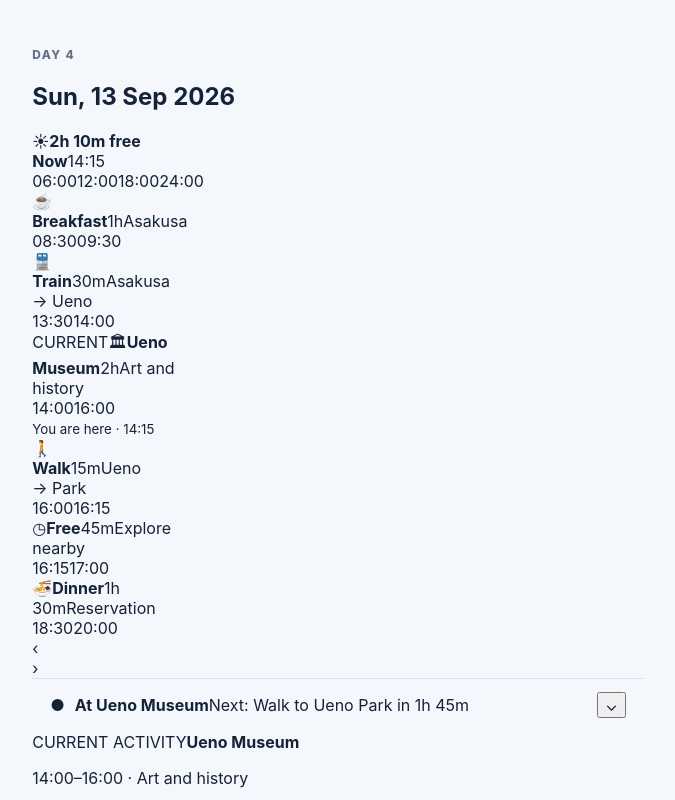
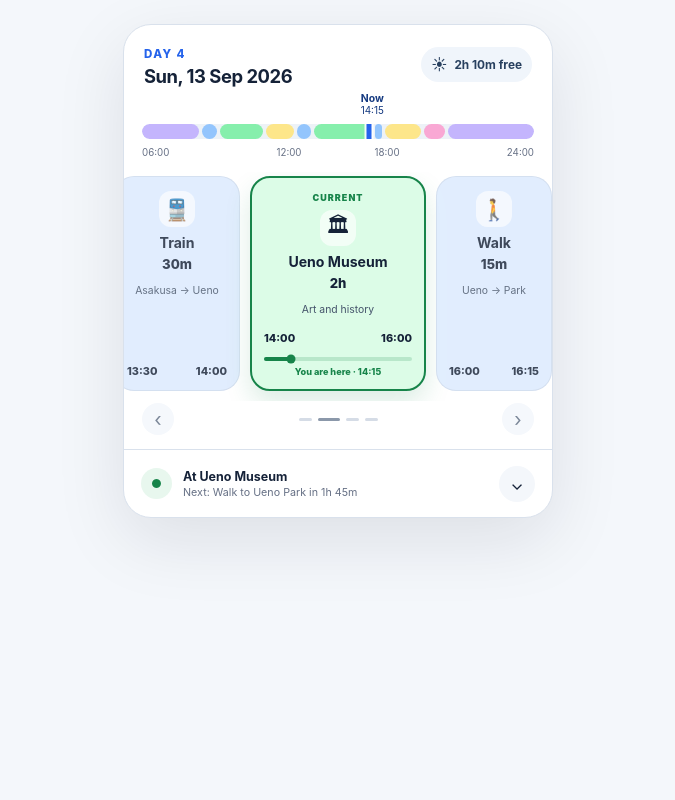
Before and after one commit to brijbh/ullalu, a Next.js app: page / in a window 1280 px wide. Shown: the top 800 px of the page, without its empty margins (302-977 px from the left). Built offline with nearby package versions, Linux system fonts and the light colour scheme.

Commit message:
feat: style calendar-style expandable day card

```diff
--- a/app/globals.css
+++ b/app/globals.css
@@ -6,13 +6,14 @@
   --border: #d9e1ec;
   --travel: #dbeafe;
   --travel-strong: #2563eb;
+  --activity: #dcfce7;
+  --activity-strong: #17844a;
   --free: #fef3c7;
-  --free-strong: #b7791f;
+  --reservation: #fde2ee;
+  --reservation-strong: #be185d;
   --rest: #ede9fe;
   --rest-strong: #6d28d9;
-  --shadow: 0 18px 60px rgba(15, 23, 42, 0.08);
-  --segment-min: 58px;
-  --travel-min: 112px;
+  --shadow: 0 22px 70px rgba(15, 23, 42, 0.10);
 }
 
 * {
@@ -43,401 +44,507 @@
 
 .page-shell {
   min-height: 100vh;
-  padding: 24px 14px 40px;
+  padding: 24px 14px 48px;
   display: flex;
+  align-items: flex-start;
   justify-content: center;
 }
 
-.phone-stage {
+.calendar-card {
   width: min(100%, 430px);
+  overflow: hidden;
+  border: 1px solid var(--border);
+  border-radius: 28px;
+  background: var(--surface);
+  box-shadow: var(--shadow);
+  cursor: pointer;
+  transition: box-shadow 180ms ease, transform 180ms ease;
 }
 
-.app-header {
+.calendar-card:active {
+  transform: translateY(1px);
+}
+
+.calendar-card__header {
   display: flex;
   align-items: flex-start;
   justify-content: space-between;
   gap: 16px;
-  padding: 8px 2px 18px;
+  padding: 22px 20px 8px;
 }
 
-.eyebrow,
 .day-kicker {
   margin: 0;
-  font-size: 0.74rem;
+  color: var(--travel-strong);
+  font-size: 0.72rem;
   font-weight: 800;
   letter-spacing: 0.12em;
-  text-transform: uppercase;
 }
 
-.eyebrow {
-  color: var(--travel-strong);
+.calendar-card h1 {
+  margin: 5px 0 0;
+  font-size: 1.15rem;
+  line-height: 1.1;
+  letter-spacing: -0.025em;
 }
 
-.app-header h1,
-.day-card h2 {
-  margin: 0;
+.free-pill {
+  flex: 0 0 auto;
+  display: inline-flex;
+  align-items: center;
+  gap: 7px;
+  padding: 8px 10px;
+  border-radius: 999px;
+  background: #f0f5fb;
+  color: #28405f;
+  font-size: 0.74rem;
 }
 
-.app-header h1 {
-  margin-top: 5px;
-  font-size: clamp(1.9rem, 8vw, 2.5rem);
-  line-height: 1;
-  letter-spacing: -0.04em;
-}
-
-.subhead {
-  margin: 8px 0 0;
-  color: var(--muted);
+.free-pill > span {
   font-size: 0.95rem;
 }
 
-.icon-button,
-.chevron-button {
-  border: 0;
-  background: transparent;
-  cursor: pointer;
+.overview {
+  position: relative;
+  padding: 30px 18px 14px;
 }
 
-.icon-button {
-  min-width: 44px;
-  min-height: 44px;
-  border-radius: 999px;
-  background: #eaf0f8;
-  font-weight: 800;
-  letter-spacing: 0.08em;
+.overview__now {
+  position: absolute;
+  left: 58%;
+  top: 0;
+  display: flex;
+  flex-direction: column;
+  align-items: center;
+  color: #153a80;
+  font-size: 0.62rem;
+  line-height: 1.05;
+  transform: translateX(-50%);
 }
 
-.day-card {
-  overflow: hidden;
-  border: 1px solid var(--border);
-  border-radius: 24px;
-  background: var(--surface);
-  box-shadow: var(--shadow);
+.overview__now strong {
+  font-size: 0.65rem;
 }
 
-.day-card__header {
+.overview__track {
+  position: relative;
+  height: 15px;
   display: flex;
-  justify-content: space-between;
-  align-items: flex-start;
-  gap: 16px;
-  padding: 20px 20px 14px;
+  gap: 3px;
+  overflow: hidden;
+  border-radius: 999px;
+  background: #edf2f7;
 }
 
-.day-kicker {
-  color: var(--muted);
+.overview__segment {
+  min-width: 3px;
+  border-radius: 999px;
 }
 
-.day-card h2 {
-  margin-top: 5px;
-  font-size: 1.1rem;
-  letter-spacing: -0.02em;
+.overview__segment--travel {
+  background: #93c5fd;
 }
 
-.day-badge {
-  flex: 0 0 auto;
-  padding: 7px 10px;
-  border-radius: 999px;
-  background: #eff4fa;
-  color: #40516b;
-  font-size: 0.76rem;
-  font-weight: 700;
+.overview__segment--activity {
+  background: #86efac;
 }
 
-.day-strip {
-  display: flex;
-  align-items: stretch;
-  gap: 6px;
-  overflow-x: auto;
-  padding: 6px 14px 16px;
-  scrollbar-width: none;
+.overview__segment--free {
+  background: #fde68a;
 }
 
-.day-strip::-webkit-scrollbar {
+.overview__segment--reservation {
+  background: #f9a8d4;
+}
+
+.overview__segment--rest {
+  background: #c4b5fd;
+}
+
+.overview__marker {
+  position: absolute;
+  left: 58%;
+  top: -4px;
+  width: 5px;
+  height: 23px;
+  border-radius: 999px;
+  background: var(--travel-strong);
+  box-shadow: 0 0 0 2px rgba(255, 255, 255, 0.9);
+  transform: translateX(-50%);
+}
+
+.overview__hours {
+  margin-top: 8px;
+  display: grid;
+  grid-template-columns: repeat(4, 1fr);
+  color: var(--muted);
+  font-size: 0.61rem;
+}
+
+.overview__hours span:nth-child(2),
+.overview__hours span:nth-child(3) {
+  text-align: center;
+}
+
+.overview__hours span:last-child {
+  text-align: right;
+}
+
+.focus-strip {
+  overflow-x: auto;
+  padding: 4px 0 10px;
+  cursor: grab;
+  scrollbar-width: none;
+  overscroll-behavior-x: contain;
+  scroll-snap-type: x proximity;
+}
+
+.focus-strip:active {
+  cursor: grabbing;
+}
+
+.focus-strip::-webkit-scrollbar {
   display: none;
 }
 
-.segment {
-  flex-basis: var(--segment-min);
-  min-width: var(--segment-min);
-  min-height: 176px;
-  padding: 11px 9px;
-  border-radius: 16px;
+.focus-strip__rail {
+  width: max-content;
+  display: flex;
+  align-items: stretch;
+  gap: 10px;
+  padding-inline: calc((100vw - 176px) / 2);
+}
+
+.focus-segment {
+  flex: 0 0 auto;
+  min-height: 214px;
+  padding: 14px 12px 12px;
   border: 1px solid rgba(15, 23, 42, 0.08);
+  border-radius: 20px;
   display: flex;
   flex-direction: column;
-  flex-shrink: 1;
+  align-items: center;
+  text-align: center;
+  scroll-snap-align: center;
+  transition: opacity 160ms ease, box-shadow 160ms ease, border-color 160ms ease;
 }
 
-.segment--travel {
-  flex-basis: var(--travel-min);
-  min-width: var(--travel-min);
+.focus-segment--travel {
   background: var(--travel);
 }
 
-.segment--free {
+.focus-segment--activity {
+  background: var(--activity);
+}
+
+.focus-segment--free {
   background: var(--free);
 }
 
-.segment--rest {
+.focus-segment--reservation {
+  background: var(--reservation);
+}
+
+.focus-segment--rest {
   background: var(--rest);
 }
 
-.travel-segment,
-.standard-segment {
-  width: 100%;
-  min-width: 0;
-  min-height: 100%;
+.focus-segment:not(.focus-segment--current) {
+  opacity: 0.82;
 }
 
-.travel-segment {
-  display: flex;
-  flex: 1;
-  flex-direction: column;
-  justify-content: center;
+.focus-segment--current {
+  position: relative;
+  border: 2px solid var(--activity-strong);
+  box-shadow: 0 12px 26px rgba(23, 132, 74, 0.15);
 }
 
-.travel-segment__identity {
+.focus-segment__current-label {
+  margin-bottom: 7px;
+  color: var(--activity-strong);
+  font-size: 0.56rem;
+  font-weight: 900;
+  letter-spacing: 0.12em;
+}
+
+.focus-segment__icon {
+  display: grid;
+  place-items: center;
+  width: 36px;
+  height: 36px;
+  margin-bottom: 8px;
+  border-radius: 12px;
+  background: rgba(255, 255, 255, 0.65);
+  font-size: 1.3rem;
+}
+
+.focus-segment__title {
+  font-size: 0.88rem;
+  line-height: 1.1;
+}
+
+.focus-segment__duration {
+  margin-top: 5px;
+  font-size: 0.82rem;
+  font-weight: 800;
+}
+
+.focus-segment__detail {
+  margin-top: 12px;
+  color: #44536a;
+  font-size: 0.65rem;
+  line-height: 1.3;
+}
+
+.focus-segment__time {
+  width: 100%;
+  margin-top: auto;
+  padding-top: 15px;
+  display: flex;
+  justify-content: space-between;
+  gap: 8px;
+  font-size: 0.68rem;
+  font-weight: 800;
+}
+
+.activity-progress {
+  width: 100%;
+  margin-top: 12px;
+}
+
+.activity-progress__line {
+  position: relative;
+  display: block;
+  height: 4px;
+  border-radius: 999px;
+  background: rgba(23, 132, 74, 0.18);
+}
+
+.activity-progress__line::before {
+  content: "";
+  position: absolute;
+  inset: 0 auto 0 0;
+  width: 18%;
+  border-radius: inherit;
+  background: var(--activity-strong);
+}
+
+.activity-progress__line span {
+  position: absolute;
+  left: 18%;
+  top: 50%;
+  width: 9px;
+  height: 9px;
+  border-radius: 999px;
+  background: var(--activity-strong);
+  transform: translate(-50%, -50%);
+}
+
+.activity-progress small {
+  display: block;
+  margin-top: 5px;
+  color: var(--activity-strong);
+  font-size: 0.57rem;
+  font-weight: 800;
+}
+
+.swipe-hint {
+  display: grid;
+  grid-template-columns: 32px 1fr 32px;
+  align-items: center;
+  gap: 12px;
+  padding: 2px 18px 14px;
+  color: #7b8798;
+  pointer-events: none;
+}
+
+.swipe-hint > span {
+  display: grid;
+  place-items: center;
+  width: 32px;
+  height: 32px;
+  border-radius: 999px;
+  background: #f5f8fc;
+  font-size: 1.2rem;
+}
+
+.swipe-hint > div {
+  display: flex;
+  justify-content: center;
+  gap: 6px;
+}
+
+.swipe-hint i {
+  width: 13px;
+  height: 3px;
+  border-radius: 999px;
+  background: #d5dce6;
+}
+
+.swipe-hint i.is-active {
+  width: 22px;
+  background: #8b98aa;
+}
+
+.day-insight {
+  display: grid;
+  grid-template-columns: auto 1fr auto;
+  align-items: center;
+  gap: 11px;
+  min-height: 68px;
+  padding: 14px 17px;
+  border-top: 1px solid var(--border);
+}
+
+.day-insight__icon {
+  width: 31px;
+  height: 31px;
+  display: grid;
+  place-items: center;
+  border-radius: 999px;
+  background: #e8f7ee;
+  color: var(--activity-strong);
+  font-size: 0.75rem;
+}
+
+.day-insight > div {
   display: flex;
   flex-direction: column;
-  align-items: center;
-  gap: 3px;
+  gap: 2px;
   min-width: 0;
+}
+
+.day-insight strong {
+  font-size: 0.78rem;
+}
+
+.day-insight span:not(.day-insight__icon) {
+  overflow: hidden;
+  color: var(--muted);
+  font-size: 0.67rem;
+  text-overflow: ellipsis;
+  white-space: nowrap;
+}
+
+.expand-button {
+  width: 36px;
+  height: 36px;
+  border: 0;
+  border-radius: 999px;
+  display: grid;
+  place-items: center;
+  background: #f4f7fb;
+  cursor: pointer;
+  font-size: 1.05rem;
+}
+
+.expanded-panel {
+  max-height: 0;
+  overflow: hidden;
+  opacity: 0;
+  padding: 0 18px;
+  border-top: 0 solid transparent;
+  transition: max-height 260ms ease, opacity 180ms ease, padding 260ms ease, border-color 260ms ease;
+}
+
+.calendar-card--expanded .expanded-panel {
+  max-height: 420px;
+  opacity: 1;
+  padding: 17px 18px 19px;
+  border-top: 1px solid var(--border);
+}
+
+.expanded-panel__grid {
+  display: grid;
+  grid-template-columns: 1fr 1fr;
+  gap: 12px;
+}
+
+.expanded-panel__grid > div {
+  min-width: 0;
+  padding: 13px;
+  border-radius: 15px;
+  background: #f7f9fc;
+}
+
+.expanded-panel__label {
+  display: block;
+  margin-bottom: 5px;
+  color: var(--muted);
+  font-size: 0.53rem;
+  font-weight: 900;
+  letter-spacing: 0.09em;
+}
+
+.expanded-panel__grid strong {
+  display: block;
+  font-size: 0.75rem;
+}
+
+.expanded-panel__grid p {
+  margin: 4px 0 0;
+  color: var(--muted);
+  font-size: 0.63rem;
+  line-height: 1.35;
+}
+
+.day-totals {
+  margin-top: 12px;
+  display: grid;
+  grid-template-columns: repeat(3, 1fr);
+  gap: 7px;
+}
+
+.day-totals span {
+  padding: 10px 7px;
+  border-radius: 13px;
+  background: #eef3f8;
+  color: var(--muted);
+  font-size: 0.58rem;
+  line-height: 1.3;
   text-align: center;
 }
 
-.travel-segment__identity strong {
-  max-width: 100%;
-  overflow: hidden;
-  text-overflow: ellipsis;
-  white-space: nowrap;
-  font-size: 0.74rem;
-  line-height: 1.05;
+.day-totals strong {
+  display: block;
+  color: var(--text);
+  font-size: 0.68rem;
 }
 
-.travel-segment__identity span {
-  font-size: 0.77rem;
-  font-weight: 800;
-  white-space: nowrap;
+.expanded-panel__note {
+  margin: 12px 2px 0;
+  color: #4d5d75;
+  font-size: 0.67rem;
+  line-height: 1.45;
 }
 
-.travel-route {
-  margin-top: 16px;
-  display: grid;
-  grid-template-rows: auto 40px auto;
-  align-content: center;
+@media (max-width: 430px) {
+  .focus-strip__rail {
+    padding-inline: calc((100vw - 176px) / 2);
+  }
 }
 
-.travel-route__places {
-  display: grid;
-  grid-template-columns: 1fr 1fr;
-  align-items: end;
-  gap: 8px;
-  font-size: 0.69rem;
-  font-weight: 800;
-  letter-spacing: 0.02em;
-}
-
-.travel-route__places span:first-child {
-  text-align: left;
-}
-
-.travel-route__places span:last-child {
-  text-align: right;
-}
-
-.travel-route__graphic {
-  position: relative;
-  min-width: 0;
-}
-
-.travel-route__graphic svg {
-  position: absolute;
-  inset: 0;
-  width: 100%;
-  height: 100%;
-  overflow: visible;
-}
-
-.travel-route__graphic path {
-  fill: none;
-  stroke: var(--travel-strong);
-  stroke-width: 1.5;
-  stroke-dasharray: 5 5;
-  vector-effect: non-scaling-stroke;
-}
-
-.travel-route__graphic circle {
-  fill: var(--text);
-  stroke: var(--travel);
-  stroke-width: 1.5;
-  vector-effect: non-scaling-stroke;
-}
-
-.travel-route__mode {
-  position: absolute;
-  left: 50%;
-  top: 4px;
-  transform: translateX(-50%);
-  display: grid;
-  place-items: center;
-  min-width: 22px;
-  height: 22px;
-  padding-inline: 2px;
-  border-radius: 999px;
-  background: var(--travel);
-  color: var(--travel-strong);
-  font-size: 0.95rem;
-  line-height: 1;
-}
-
-.travel-route__schedule {
-  display: grid;
-  grid-template-columns: 1fr 1fr;
-  gap: 8px;
-}
-
-.travel-route__schedule > div {
-  display: flex;
-  flex-direction: column;
-  gap: 2px;
-}
-
-.travel-route__schedule > div:first-child {
-  align-items: flex-start;
-  text-align: left;
-}
-
-.travel-route__schedule > div:last-child {
-  align-items: flex-end;
-  text-align: right;
-}
-
-.travel-route__schedule strong {
-  font-size: 0.7rem;
-  line-height: 1;
-}
-
-.travel-route__schedule span {
-  color: #516078;
-  font-size: 0.58rem;
-  font-weight: 700;
-  line-height: 1;
-  white-space: nowrap;
-}
-
-.standard-segment {
-  display: flex;
-  flex: 1;
-  flex-direction: column;
-  align-items: center;
-  justify-content: center;
-  text-align: center;
-}
-
-.standard-segment__icon {
-  margin-bottom: 7px;
-  font-size: 1.05rem;
-  line-height: 1;
-}
-
-.standard-segment strong {
-  font-size: 0.76rem;
-  line-height: 1.05;
-}
-
-.standard-segment__duration {
-  margin-top: 5px;
-  font-size: 0.77rem;
-  font-weight: 800;
-}
-
-.stacked-time {
-  margin-top: 11px;
-  display: flex;
-  flex-direction: column;
-  align-items: center;
-  gap: 1px;
-  font-size: 0.71rem;
-  font-weight: 800;
-  line-height: 1.05;
-}
-
-.stacked-time small {
-  font-size: 0.61rem;
-  font-weight: 600;
-  color: var(--muted);
-}
-
-.day-insight {
-  min-height: 54px;
-  display: grid;
-  grid-template-columns: auto 1fr auto;
-  align-items: center;
-  gap: 10px;
-  padding: 13px 18px;
-  border-top: 1px solid var(--border);
-}
-
-.day-insight__dot {
-  width: 9px;
-  height: 9px;
-  border-radius: 999px;
-  background: #f59e0b;
-}
-
-.day-insight p {
-  margin: 0;
-  font-size: 0.82rem;
-  line-height: 1.35;
-}
-
-.chevron-button {
-  width: 36px;
-  height: 36px;
-  border-radius: 999px;
-  background: #f4f7fb;
-  font-size: 1.2rem;
-}
-
-.prototype-note {
-  margin-top: 18px;
-  padding: 18px;
-  border-radius: 20px;
-  background: #eaf0f8;
-}
-
-.prototype-note p:last-child {
-  margin: 8px 0 0;
-  color: #4d5d75;
-  font-size: 0.84rem;
-  line-height: 1.5;
+@media (min-width: 431px) {
+  .focus-strip__rail {
+    padding-inline: 127px;
+  }
 }
 
 @media (max-width: 360px) {
-  :root {
-    --segment-min: 54px;
-    --travel-min: 106px;
-  }
-
-  .day-card__header {
+  .calendar-card__header {
     padding-inline: 16px;
   }
 
-  .day-badge {
-    display: none;
+  .free-pill {
+    padding-inline: 8px;
+    font-size: 0.68rem;
   }
 
-  .segment {
-    min-height: 172px;
+  .expanded-panel__grid {
+    grid-template-columns: 1fr;
+  }
+
+  .day-totals {
+    grid-template-columns: 1fr;
   }
 }
-
-@media (min-width: 700px) {
-  .page-shell {
-    padding-top: 48px;
-  }
-
-  .phone-stage {
-    width: min(100%, 560px);
-  }
-}
```
